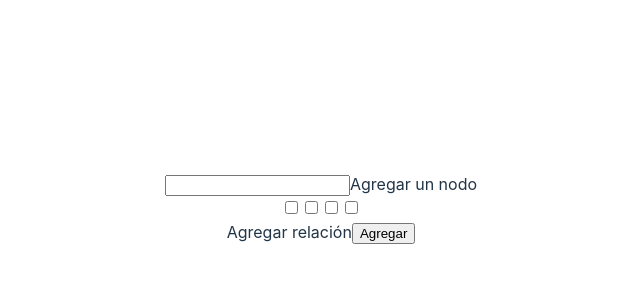
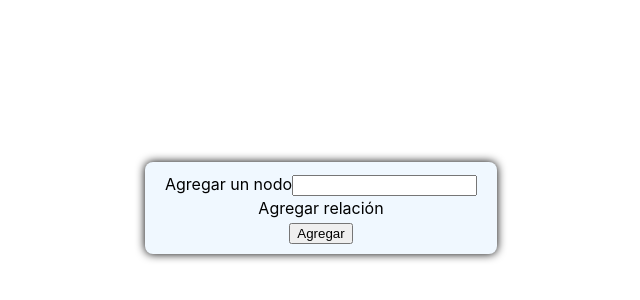
Before and after one commit to SalinasRodrigo/gestor_proyectos, a React (Vite) app in the folder gestor_proyectos/: page / in a window 1280 px wide. Shown: the part 192-492 px from the top of the page, without its empty margins (319-959 px from the left). Built offline with nearby package versions, Linux system fonts and the light colour scheme.

Commit message:
formulario agrega nodos y aristas con el formato adecuado al estado

```diff
--- a/gestor_proyectos/src/MyForm.jsx
+++ b/gestor_proyectos/src/MyForm.jsx
@@ -1,38 +1,75 @@
-import { useState } from "react"
+import { useState } from "react";
+import './MyForm.css'
 
 export const MyForm = () => {
-  const [nodos, setNodos] = useState([])
-  //const [aristas, setAristas] = useState([])
+  const [nodos, setNodos] = useState([]);
+  const [aristas, setAristas] = useState([]);
 
   const handleSubmit = (event) => {
-    event.preventDefault()
+    event.preventDefault();
+    if (nodos.find((element) => element.id == event.target.nodo.value)) {
+      return;
+    }
+    //crear nodo
     const nodo = {
       id: event.target.nodo.value,
-      label: event.target.nodo.value
-    }
+      label: event.target.nodo.value,
+    };
     const newNodos = [
       ...nodos,
       {
-        ...nodo
+        ...nodo,
       },
-    ]
-    console.log(newNodos)
-    setNodos(newNodos)
-    return
-  }
+    ];
+    setNodos(newNodos);
+    console.log(newNodos);
 
-  return(
-    <form onSubmit={handleSubmit}>
+    //Crear aristas
+    let seleccionados = event.target.querySelectorAll(
+      'input[type="checkbox"]:checked'
+    );
+    if (seleccionados.length > 0) {
+      const newAristas = [...aristas];
+      seleccionados.forEach((element) => {
+        const arista = {
+          source: element.value,
+          target: nodo.id,
+          id: `${element.value}-${nodo.id}`,
+          label: `${element.value}-${nodo.id}`,
+        };
+        newAristas.push(arista);
+      });
+      console.log(newAristas);
+      setAristas(newAristas);
+    }
+
+    event.target.reset();
+    return;
+  };
+
+  return (
+    <form onSubmit={handleSubmit} className="add-form">
+      <label htmlFor="inp-nodo">Agregar un nodo</label>
       <input type="text" name="nodo" id="inp-nodo" />
-      <label htmlFor="inp-nodo">Agregar un nodo</label>
       <div>
-        <input type="checkbox" name="equis" id="" />
-        <input type="checkbox" name="equis" id="" />
-        <input type="checkbox" name="equis" id="" />
-        <input type="checkbox" name="equis" id="" />
+        <label htmlFor="inp-arista">Agregar relación</label>
+        {nodos.length > 0 ? (
+          nodos.map((nodo, index) => (
+            <div key={`${nodo.id}-${index}`}>
+              <label htmlFor={`${nodo.id}-${index}`}>{nodo.label}</label>
+              <input
+                type="checkbox"
+                name={nodo.id}
+                id={`${nodo.id}-${index}`}
+                value={nodo.id}
+              />
+            </div>
+          ))
+        ) : (
+          <></>
+        )}
       </div>
-      <label htmlFor="inp-arista">Agregar relación</label>
       <input type="submit" value="Agregar" />
     </form>
-  )
-}
+  );
+};
--- /dev/null
+++ b/gestor_proyectos/src/Myform.css
@@ -0,0 +1,9 @@
+.add-form{
+  background-color: aliceblue;
+  border-color: black;
+  border-width: 5px;
+  color: black;
+  box-shadow: 0px 0px 10px black;
+  border-radius: 0.5rem;
+  padding: 10px 20px;
+}
```
